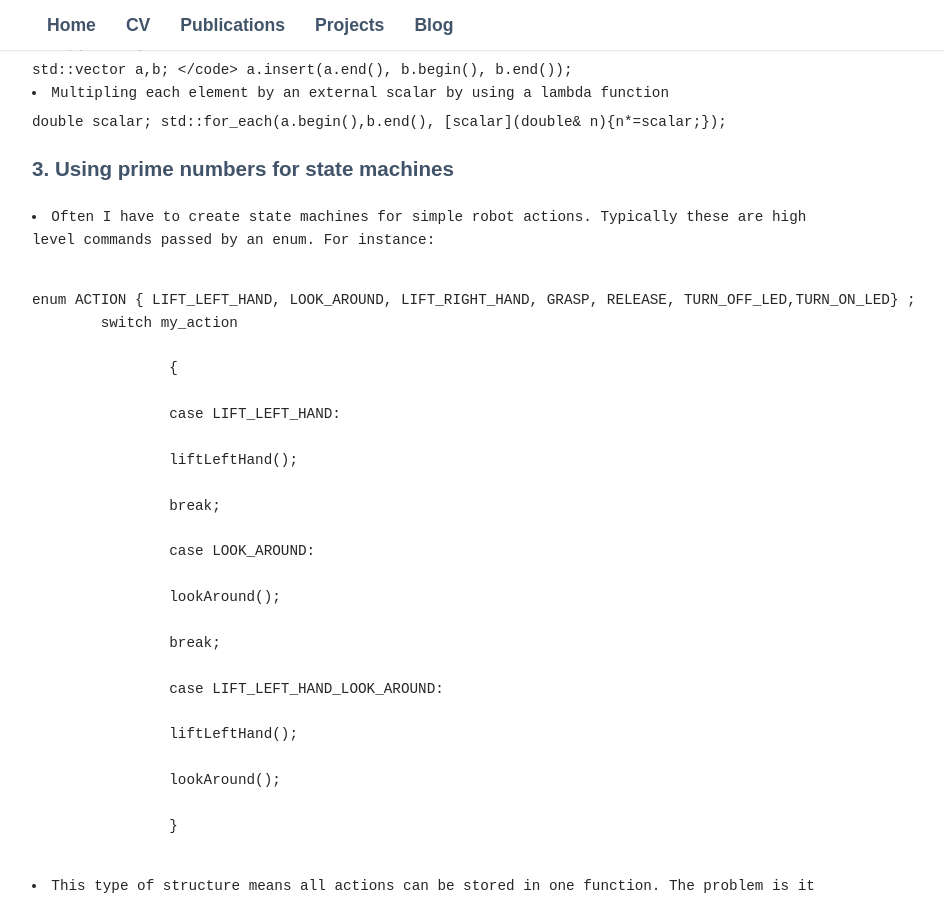
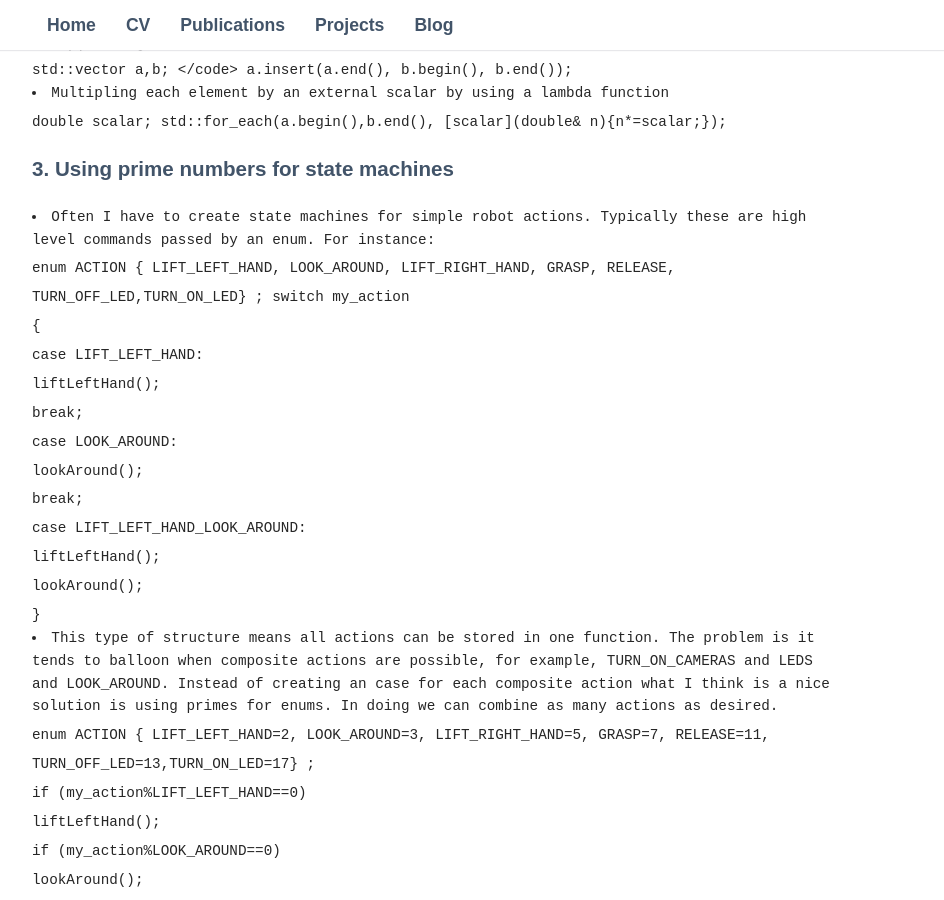
Before and after one commit to philip-long/philip-long.github.io, a Jekyll site: the page built from _posts/2018-07-09-random.md, in a window 1280 px wide and 900 px high, scrolled down 1616 px. Shown: the whole window, without its empty margins (208-1152 px from the left). Built offline with Jekyll 4.4.1, drawn with Linux system fonts in a browser that asks for light colours; nearby versions of some CDN libraries; some web fonts are replaced; library files that are not in the unit come from our copies.

Commit message:
Update 2018-07-09-random.md

```diff
--- a/_posts/2018-07-09-random.md
+++ b/_posts/2018-07-09-random.md
@@ -98,8 +98,11 @@ a.insert(a.end(), b.begin(), b.end());
 
 <li> Often I have to create state machines for simple robot actions. Typically these are high level commands passed by an enum. For instance:  </li>
 
-<pre>
+<code>
 enum ACTION { LIFT_LEFT_HAND, LOOK_AROUND, LIFT_RIGHT_HAND, GRASP, RELEASE, TURN_OFF_LED,TURN_ON_LED} ;
+</code>
+
+<code>
 	switch my_action  <br />
 		{ <br />
 		case LIFT_LEFT_HAND:<br />
@@ -112,13 +115,14 @@ enum ACTION { LIFT_LEFT_HAND, LOOK_AROUND, LIFT_RIGHT_HAND, GRASP, RELEASE, TURN
 		liftLeftHand();	<br />
 		lookAround();<br />
 		}
-	</pre>
+</code>
 
 <li> This type of structure means all actions can be stored in one function. The problem is it tends to balloon when composite 	actions are possible, for example, TURN_ON_CAMERAS and LEDS and LOOK_AROUND. Instead of creating an case for each composite action what I think is a nice solution is using primes for enums. In doing we can combine as many actions as desired. </li>
 
 <code>
-	enum ACTION { LIFT_LEFT_HAND=2, LOOK_AROUND=3, LIFT_RIGHT_HAND=5, GRASP=7, RELEASE=11, TURN_OFF_LED=13,TURN_ON_LED=17} ;			<br />
+	enum ACTION { LIFT_LEFT_HAND=2, LOOK_AROUND=3, LIFT_RIGHT_HAND=5, GRASP=7, RELEASE=11, TURN_OFF_LED=13,TURN_ON_LED=17} ;
 </code>
+
 
 <code>
 <br />
```
